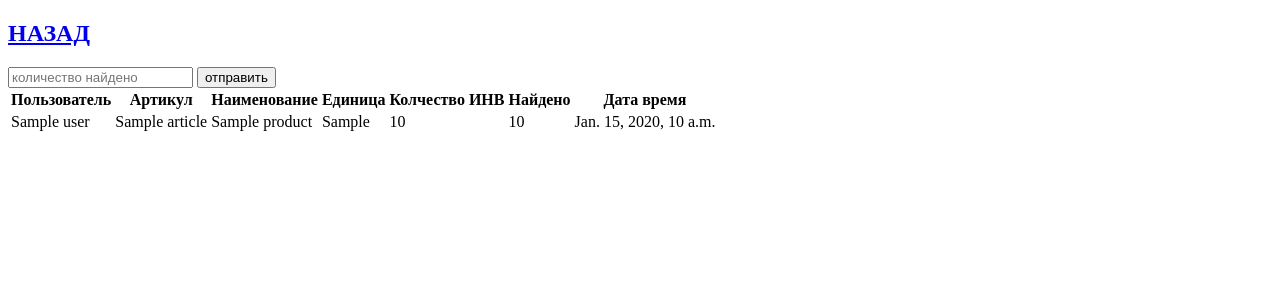
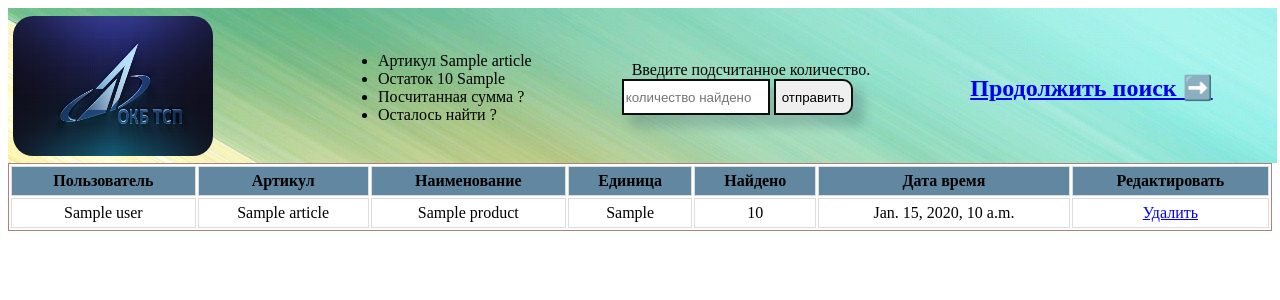
Before and after one commit to banywick/stock, a Django app: template enterprice/search/templates/inventory_detail.html in a window 1280 px wide. Shown: the top 300 px of the page. Run offline with Django 4.2, Linux system fonts and the light colour scheme; the template is opened without the code that fills it: most values are stand-ins (such as "Sample title", 1, 10 or a date in 2020).

Commit message:
детализация пользователя и товара

```diff
--- a/enterprice/enterprice/settings.py
+++ b/enterprice/enterprice/settings.py
@@ -40,6 +40,7 @@ INSTALLED_APPS = [
     'django.contrib.messages',
     'django.contrib.staticfiles',
     'search',
+    'debug_toolbar',
 ]
 
 MIDDLEWARE = [
@@ -51,6 +52,7 @@ MIDDLEWARE = [
     'django.contrib.auth.middleware.AuthenticationMiddleware',
     'django.contrib.messages.middleware.MessageMiddleware',
     'django.middleware.clickjacking.XFrameOptionsMiddleware',
+    'debug_toolbar.middleware.DebugToolbarMiddleware',
 ]
 
 ROOT_URLCONF = 'enterprice.urls'
--- a/enterprice/enterprice/urls.py
+++ b/enterprice/enterprice/urls.py
@@ -28,4 +28,5 @@ urlpatterns = [
 
 ]
 if settings.DEBUG:
+    urlpatterns = [path('__debug__/', include('debug_toolbar.urls'))] + urlpatterns
     urlpatterns += static(settings.MEDIA_URL, document_root=settings.MEDIA_ROOT)
--- /dev/null
+++ b/enterprice/search/static/css/inventory_detail_style.css
@@ -0,0 +1,90 @@
+header {
+    background-image: url("../img/heder_back.jpg");
+    width: 100%;
+    height: 150px;
+    display: flex;
+
+    gap: 100px;
+    align-items: center;
+    padding-left: 5px;
+    padding-top: 5px;
+}
+input {
+    height: 30px;
+    border: 2px solid #0e0e0e;
+    width: 140px;
+    box-shadow:10px 10px 10px 2px rgba(34, 60, 80, 0.2);
+    margin-left: -10px;
+
+
+}
+
+.find_button {
+    height: 36px;
+     border: 2px solid #0e0e0e;
+
+    border-top-right-radius: 10px;
+    border-bottom-right-radius: 10px;
+    text-align: center;
+    box-shadow:10px 10px 10px 2px rgba(34, 60, 80, 0.2);
+}
+
+.header_logo img {
+    height: 140px;
+    width: 200px;
+    border-radius: 20px;
+    margin-right: 25px;
+}
+
+.table {
+    overflow: auto;
+    max-height: 83vh;
+}
+
+.table th {
+    position: sticky;
+    top: 0;
+
+}
+
+.table_inv {
+    width: 100%;
+    margin-bottom: 20px;
+    border: 1px solid #b07f7f;
+}
+
+.table_inv th {
+
+    font-weight: bold;
+    padding: 5px;
+    background: #6287a1;
+    border: 1px solid #dddddd;
+}
+
+.table_inv td {
+    border: 1px solid #dddddd;
+    padding: 5px;
+    text-align: center;
+}
+
+.table_div tbody td:hover {
+    background-color: #e22b2b;
+}
+
+.article_table {
+    width: 300px;
+}
+
+.article_table a {
+    text-decoration: none;
+    color: black;
+}
+
+.article_table a:hover {
+    background-color: rgba(83, 243, 62, 0.68);
+    text-decoration: underline
+}
+
+.title_table{
+    width: 50%;
+}
--- a/enterprice/search/templates/inventory.html
+++ b/enterprice/search/templates/inventory.html
@@ -39,7 +39,7 @@
 
         <div class="header_user_account">
             {% if request.user.is_authenticated %}
-                <img src="{% static 'img/user_icon.png' %}" alt="">
+                <a href="{% url 'user_detail' %}"> <img src="{% static 'img/user_icon.png' %}" alt=""></a>
                 <h3> {{ user.username }}</h3>
                 <p><a href="{% url 'logout' %}">Выход</a></p>
             {% endif %}
--- a/enterprice/search/templates/inventory_detail.html
+++ b/enterprice/search/templates/inventory_detail.html
@@ -1,39 +1,67 @@
 <!DOCTYPE html>
+{% load static %}
 <html lang="en">
 <head>
     <meta charset="UTF-8">
+    <link rel="stylesheet" href="{% static 'css/inventory_detail_style.css' %}">
     <title>Детализация</title>
 </head>
 <body>
 
-<h2><a href="{% url 'inventory' %}">НАЗАД</a></h2>
+<div class="main_wrapper">
+    <header>
+        <div class="header_logo">
+            <a href="{% url 'find' %}"><img src="{% static 'img/logo.jpg' %}" alt=""></a>
+        </div>
+        <div class="header_position_description">
+            <ul>
+                <li> Артикул {{ product.article }}</li>
+                <li>Остаток {{ product.quantity }} {{ product.base_unit }}</li>
+                <li>Посчитанная сумма ?</li>
+                <li>Осталось найти ?</li>
+            </ul>
+        </div>
 
+         <div class="form_set_quantity">
+             <lable>Введите подсчитанное количество.</lable>
             <form action="" method="POST">
                 {% csrf_token %}
                 <input type="text" placeholder="количество найдено" name="quantity_set">
-    <button>отправить</button>
+                <button class="find_button">отправить</button>
             </form>
+        </div>
+        <a href="{% url 'inventory' %}"><h2> Продолжить поиск ➡️</h2></a>
+
+
+    </header>
+
+
+    <div class="table">
         <table class="table_inv">
             <tr>
                 <th>Пользователь</th>
                 <th>Артикул</th>
                 <th>Наименование</th>
                 <th>Единица</th>
-        <th>Колчество ИНВ</th>
                 <th>Найдено</th>
                 <th>Дата время</th>
+                <th>Редактировать</th>
             </tr>
-    {% for d in inventory %}
+            {% for d in user_set_invent %}
                 <tr>
                     <td>{{ d.user }}</td>
                     <td>{{ d.product.article }}</td>
                     <td>{{ d.product.title }}</td>
                     <td>{{ d.product.base_unit }}</td>
-            <td>{{ d.product.quantity }}</td>
                     <td>{{ d.quantity_ord }}</td>
                     <td>{{ d.created_at }}</td>
+                    <td><a href="{% url 'delete' d.id %}">Удалить</a></td>
                 </tr>
             {% endfor %}
         </table>
+    </div>
+</div>
+
+
 </body>
 </html>
--- a/enterprice/search/utils/generate_context.py
+++ b/enterprice/search/utils/generate_context.py
@@ -1,7 +1,7 @@
 from django.shortcuts import redirect
 from ..models import Remains, RemainsInventory
 from ..forms import InputValue
-from django.db.models import Q, Sum
+from django.db.models import Q, Sum, F
 
 from ..utils_sql import get_doc_name
 
@@ -56,6 +56,8 @@ def get_context_input_filter_all(request):  # Поиск всему
 def get_inventory(request):
     unic_sum_posit = RemainsInventory.objects.values('article', 'title', 'base_unit').annotate(
         total_quantity=Sum('quantity'))
+
+
     form = InputValue(request.POST)
     if request.method == 'POST':
         values = request.POST['input'].split(' ')  # сбор значений с инпута
```
Also changed, not shown: enterprice/search/static/css/user_details_style.css (added, +73 -0 lines), enterprice/search/templates/user_detail.html (added, +44 -0 lines), enterprice/search/urls.py (+4 -4 lines), enterprice/search/views.py (+14 -3 lines). Lines whose indentation alone changed are shown as unchanged.
